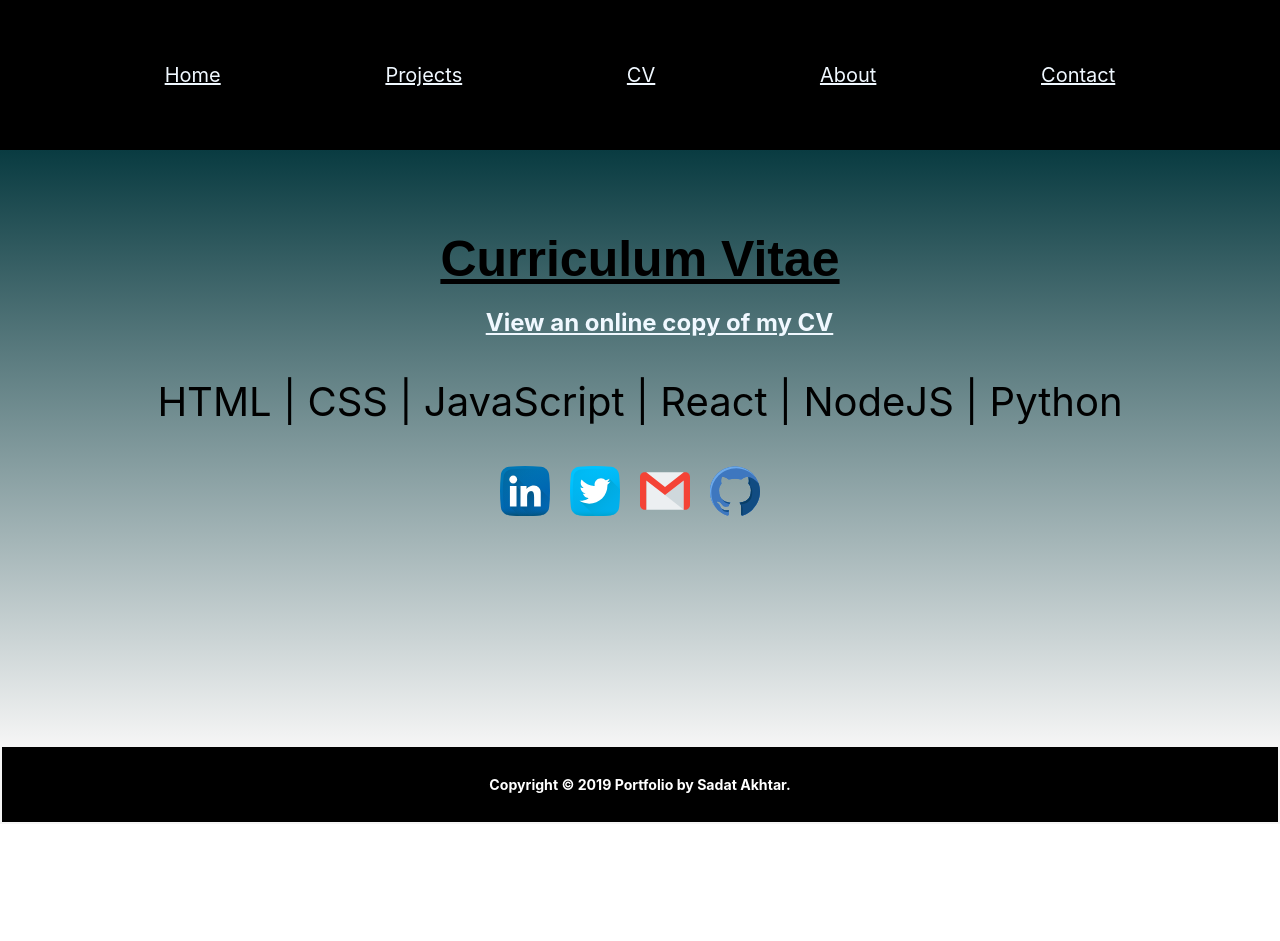
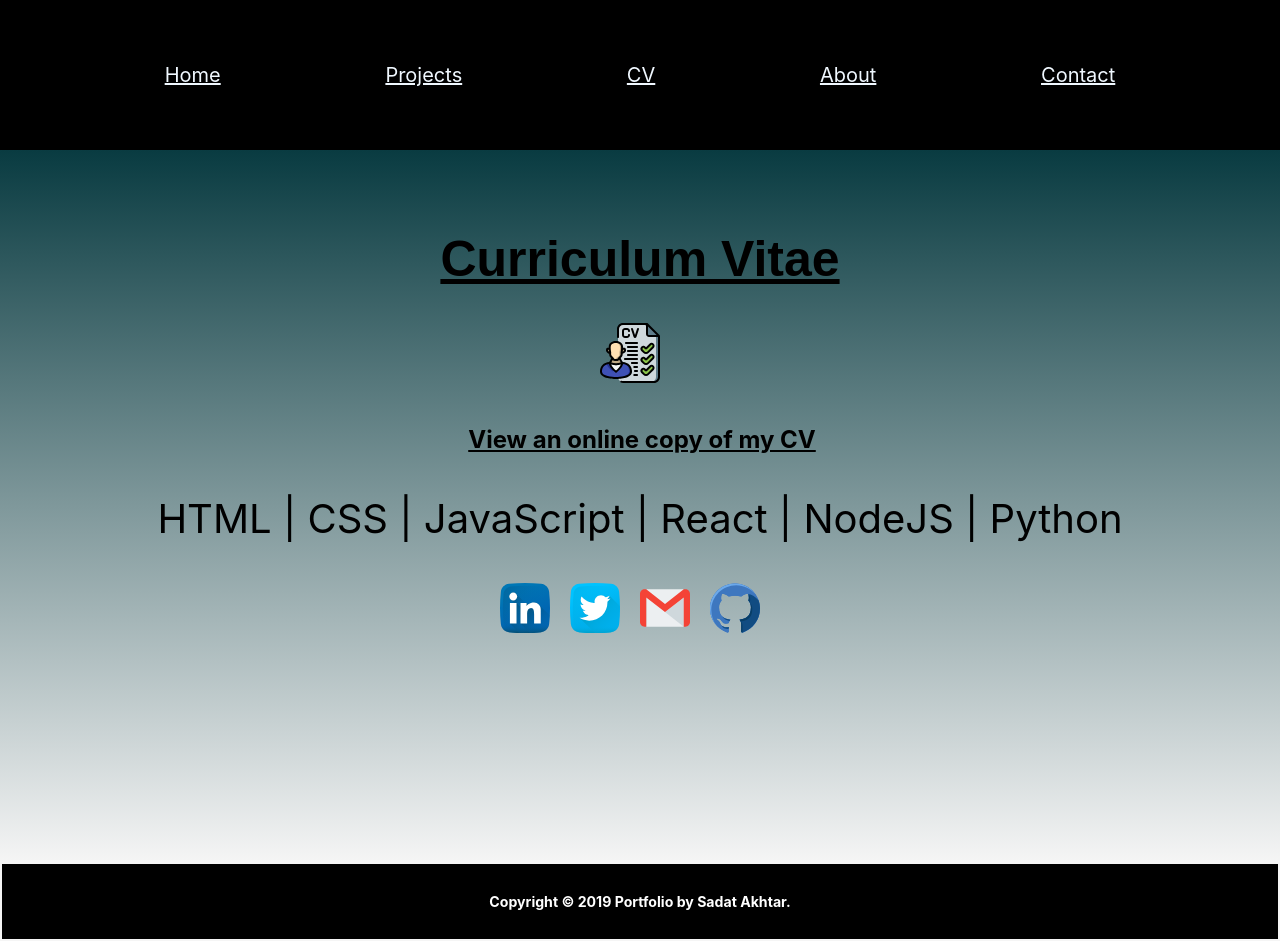
Before and after one commit to sadatakhtar/myportfolio-app, a React (Create React App) app: page /Components/Cv in a window 1280 px wide. Before the commit the page ends 824 px from the top, so only its background shows below. Built offline with nearby package versions, Linux system fonts and the light colour scheme.

Commit message:
added cv image plus other tweaks

```diff
--- a/src/App.css
+++ b/src/App.css
@@ -85,6 +85,18 @@ h1 {
 
 
 }
+#cv-h2{
+  padding-right: 35px;
+
+}
+#cv-link {
+  color: black;
+
+}
+#cv-link:hover{
+  color: greenyellow;
+}
+
 #skills {
   font-size: 40px;
 }
@@ -94,6 +106,9 @@ p{
 #li a:hover {
   color: black;
   background-color: gray;
+}
+#project-img{
+  padding-left: 20px;
 }
 
 #pro-links {
--- a/src/Components/Cv.js
+++ b/src/Components/Cv.js
@@ -1,11 +1,14 @@
 import React from 'react';
 import Icons from './Icons';
+import curriculam from './curriculum.svg';
 
 function Cv(){
     return (
         <div id="main-div">
+
         <h1><u>Curriculum Vitae</u></h1>
-        <h2><a href="https://docs.google.com/document/d/1G4FfqLL1H-fgd2u5E1euYwbFfDHMviE_bkei4VnWyhE/edit?usp=sharing"
+        <p><img src={curriculam} alt="cv-logo" width="60px" height="70px" /></p>
+        <h2 id="cv-h2"><a id="cv-link" href="https://docs.google.com/document/d/1G4FfqLL1H-fgd2u5E1euYwbFfDHMviE_bkei4VnWyhE/edit?usp=sharing"
         target="_blank">View an online copy of my CV</a></h2>
         <p id="skills">HTML | CSS | JavaScript | React | NodeJS | Python</p>
         <Icons />
--- a/src/Components/Projects.js
+++ b/src/Components/Projects.js
@@ -8,7 +8,7 @@ function Projects(){
         <div id="main-div">
 
         <h1><u>Projects</u></h1>
-        <p><img src={data} alt="web logo" height="50px" width="50px" /></p>
+        <p id="project-img"><img src={data} alt="web logo" height="50px" width="50px" /></p>
         <ol>
             <li><a id="pro-links" href="https://codepen.io/shadowak47/pen/QxpgXL" target="_blank">Tribute Page</a></li>
             <li><a id="pro-links" href="https://codepen.io/shadowak47/pen/vYEeYgK" target="_blank">Landing Page</a></li>
```
Also changed, not shown: src/Components/curriculum.svg (added).
